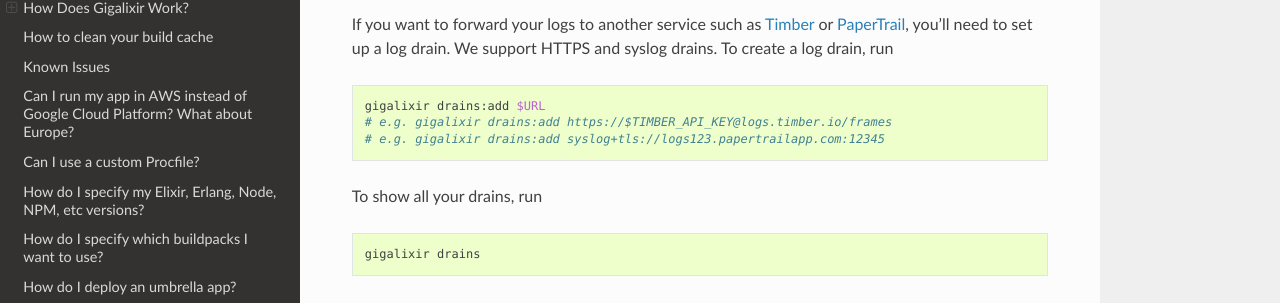
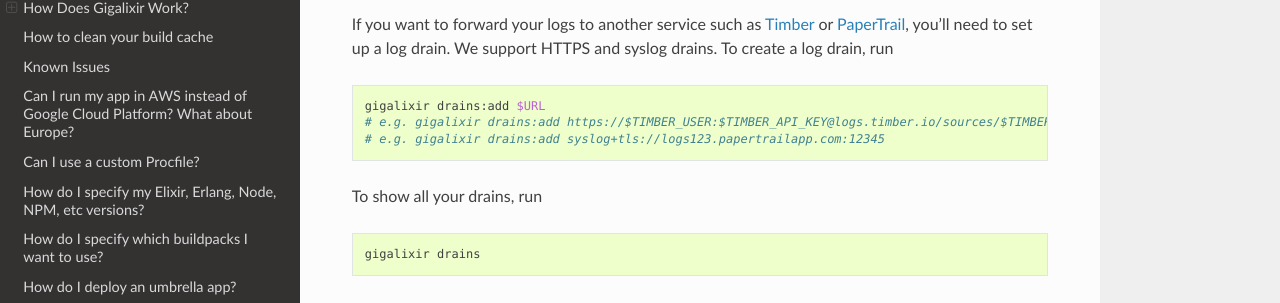
Before and after one commit to gigalixir/gigalixir-cli, a Sphinx documentation site: the page built from docs/source/main.rst, in a window 1280 px wide and 900 px high, scrolled down 46598 px. Shown: the part 145-448 px from the top of the window. Built offline with Sphinx 7.4.7 and the Read the Docs theme 2.0.0, drawn with Linux system fonts in a browser that asks for light colours; part of the change alters nothing that is shown.

Commit message:
timber new url.

```diff
--- a/docs/source/main.rst
+++ b/docs/source/main.rst
@@ -1891,7 +1891,7 @@ If you want to forward your logs to another service such as `Timber`_ or `PaperT
 .. code-block:: bash
 
     gigalixir drains:add $URL
-    # e.g. gigalixir drains:add https://$TIMBER_API_KEY@logs.timber.io/frames
+    # e.g. gigalixir drains:add https://$TIMBER_USER:$TIMBER_API_KEY@logs.timber.io/sources/$TIMBER_SOURCE_ID/frames
     # e.g. gigalixir drains:add syslog+tls://logs123.papertrailapp.com:12345
 
 To show all your drains, run
```
